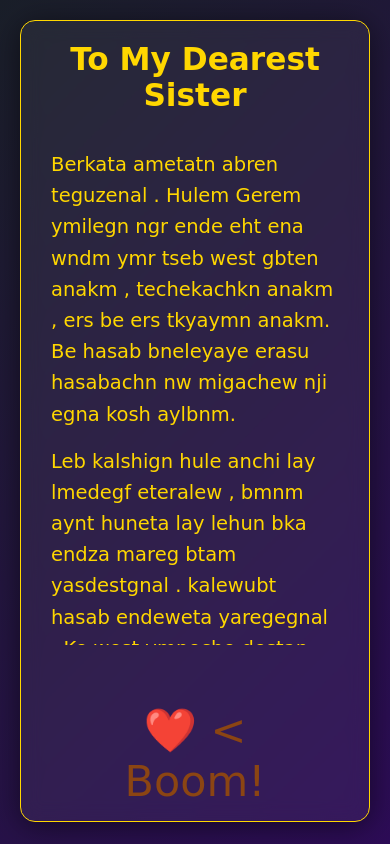
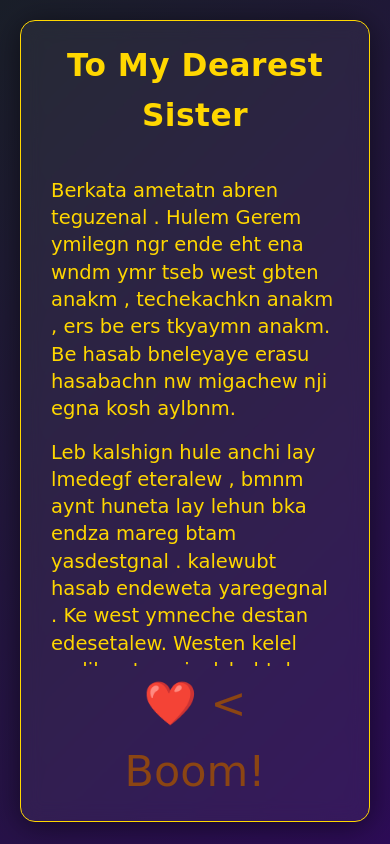
Before and after one commit to FerhanRih/JM, a plain HTML site: page index.html in a window 390 px wide. Drawn offline with nearby package versions, Linux system fonts and the light colour scheme.

Commit message:
Update style.css

```diff
--- a/style.css
+++ b/style.css
@@ -3,6 +3,8 @@
     --dark: #1A1F29;
     --accent: #8B4513;
 }
+
+@import url('https://fonts.googleapis.com/css2?family=Cookie&display=swap');
 
 * {
     margin: 0;
@@ -15,12 +17,11 @@ html, body {
     overflow: hidden;
 }
 
-@import url('https://fonts.googleapis.com/css2?family=Great+Vibes&display=swap');
-
 body {
     background: linear-gradient(135deg, var(--dark), #2D0C57);
-    font-family: 'Greet Vibes', cursive ;
+    font-family: 'Cookie', cursive;  /* Clear handwritten font */
     padding: 20px;
+    line-height: 1.6;  /* Improved readability */
 }
 
 .card {
@@ -40,6 +41,7 @@ body {
     font-size: 6vw;
     text-align: center;
     margin-bottom: 1rem;
+    letter-spacing: 1px;  /* Better spacing */
 }
 
 .scroll-container {
@@ -90,9 +92,19 @@ body {
 }
 
 @media (max-width: 480px) {
-    .title { font-size: 8vw; }
-    .message-content { font-size: 5vw; }
-    .heart-button { font-size: 10vw; }
+    .title {
+        font-size: 8vw;
+        letter-spacing: 0.5px;
+    }
+
+    .message-content {
+        font-size: 5vw;
+        line-height: 1.4;
+    }
+
+    .heart-button {
+        font-size: 10vw;
+    }
 }
 
 i {
```
